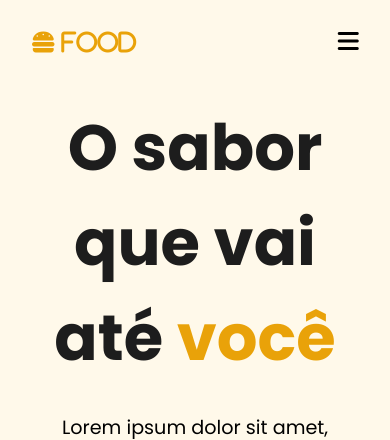
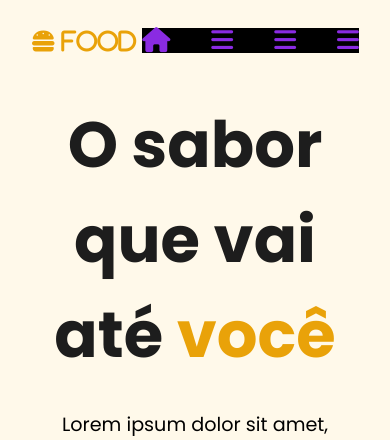
Before and after one commit to higormartinsb/higorm, a PHP site: page / in a window 390 px wide. Shown: the top 440 px of the page. Run offline with PHP 8.4, Linux system fonts and the light colour scheme.

Commit message:
Add files via upload

```diff
--- a/index.html
+++ b/index.html
@@ -14,7 +14,12 @@
     <header>
         <nav id="navbar">
             <i class="fa-solid fa-burger" id="nav_logo"> food</i>
-
+            <div class="menu-icons" id="container_menu">
+            <i class="fa-solid fa-home" id="icon-menu"></i>
+            <i class="fa-solid fa-bars" id="icon-menu"></i>
+            <i class="fa-solid fa-bars" id="icon-menu"></i>
+            <i class="fa-solid fa-bars" id="icon-menu"></i>
+            </div>
             <ul id="nav_list">
                 <li class="nav-item active">
                     <a href="#home">Início</a>
@@ -32,10 +37,6 @@
 
             <button class="btn-default">
                 Peça aqui
-            </button>
-
-            <button id="mobile_btn">
-                <i class="fa-solid fa-bars"></i>
             </button>
         </nav>
 
--- a/src/styles/header.css
+++ b/src/styles/header.css
@@ -15,6 +15,7 @@ header {
 }
 
 #nav_logo {
+    width: 200px;
     font-size: 24px;
     color: var(--color-primary-6);
 }
@@ -44,11 +45,55 @@ header {
     display: none;
 }
 
+.menu-icons {
+    display: none; /* Ícones inicialmente escondidos */
+    font-size: 25px;
+    background-color: aquamarine; /* Pode ser removido ou ajustado */
+    width: 100vw; /* Largura total da tela */
+    justify-content: space-between; /* Espaça os ícones automaticamente */
+    color: blueviolet;
+}
+
+/* Quando a classe "active" é adicionada, os ícones aparecem */
+.menu-icons.active {
+    display: block; /* Exibe os ícones */
+    font-size: 25px;
+}
+
+#icon-menu{
+    justify-content: space-between;
+    display: flex;
+}
+
+#container_menu{
+    display: none;
+    justify-content: space-between;
+    background-color: black;
+}
+
 @media screen and (max-width: 1170px) {
     #nav_list,
     #navbar .btn-default {
         display: none;
     }
+
+    /* Estilo inicial dos ícones, no modo normal (sem estar ativo) */
+.menu-icons {
+    display: block; /* Ícones inicialmente escondidos */
+    font-size: 25px;
+}
+
+/* Quando a classe "active" é adicionada, os ícones aparecem */
+.menu-icons.active {
+    display: block; /* Exibe os ícones */
+    font-size: 25px;
+}
+
+#container_menu{
+    display: flex;
+    justify-content: space-between;
+    background-color: black;
+}
 
     #mobile_btn {
         display: block;
@@ -56,6 +101,7 @@ header {
         background-color: transparent;
         font-size: 1.5rem;
         cursor: pointer;
+        z-index: 4;
     }
 
     #mobile_menu.active {
```
